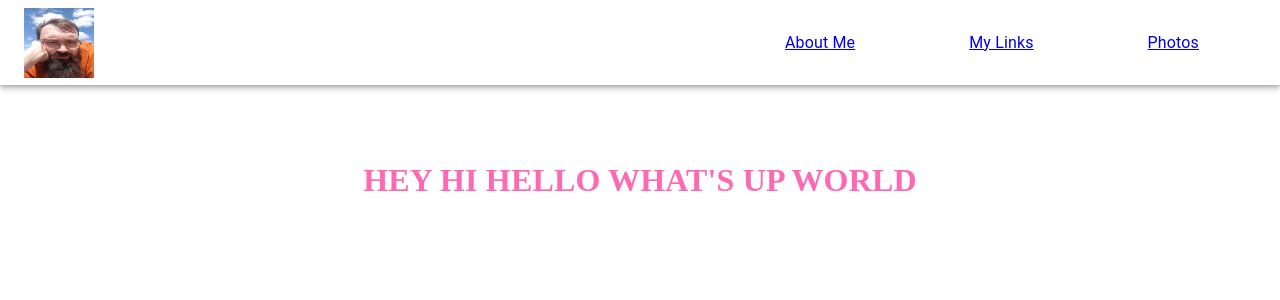
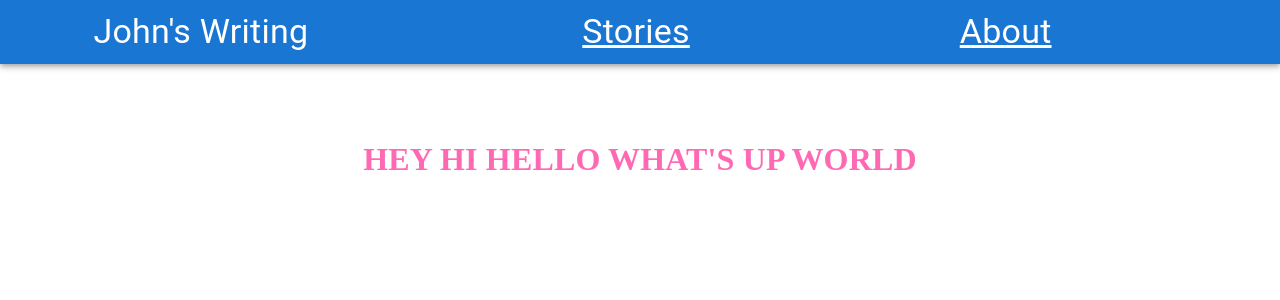
Before and after one commit to jdmac020/writing-site, a React (Vite) app: page / in a window 1280 px wide. Shown: the top 300 px of the page. Built offline with nearby package versions, Linux system fonts and the light colour scheme.

Commit message:
Settle navbar component

```diff
--- a/src/components/NavBar.tsx
+++ b/src/components/NavBar.tsx
@@ -1,23 +1,29 @@
-import { AppBar, Toolbar, Grid } from '@mui/material';
+import { AppBar, Toolbar, Grid, Typography } from '@mui/material';
 import React from 'react';
-import { Link } from 'react-router-dom';
+import { Link, NavLink } from 'react-router-dom';
 import logo from '../assets/logo.jpg';
+import styled from '@emotion/styled';
 
 export const NavBar = () => {
   return (
     <AppBar position={'static'}>
-      <Toolbar sx={{ background: 'white' }}>
-        <Grid container justifyContent={'flex-start'} sx={{ marginTop: '.5rem' }}>
-          <Link to={'/'}>
-            <img src={logo} height={'70'} width={'70'} />
-          </Link>
-        </Grid>
-        <Grid container justifyContent={'space-around'} width={'75%'}>
-          <Link to={'/'}>About Me</Link>
-          <Link to={'/'}>My Links</Link>
-          <Link to={'/'}>Photos</Link>
+      <Toolbar>
+        <Grid container flex={'flex'} direction={'row'} justifyContent={'space-around'} wrap={'nowrap'}>
+          <Typography variant={'h4'} align={'center'}>John's Writing</Typography>
+          <Grid container flex={'flex'} direction={'row'} justifyContent={'space-around'} width={'60%'}>
+            <BolderLink to={"/stories"}>Stories</BolderLink>
+            <BolderLink to={'/about'}>About</BolderLink>
+          </Grid>
         </Grid>
       </Toolbar>
     </AppBar>
   );
 };
+
+const BolderLink = styled(NavLink)`
+  color: white;
+  font-family: "Roboto", "Helvetica", "Arial", sans-serif;
+  font-size: 2.125rem;
+  letter-spacing: 0.00735em;
+  line-height: 1.235;
+`
```
